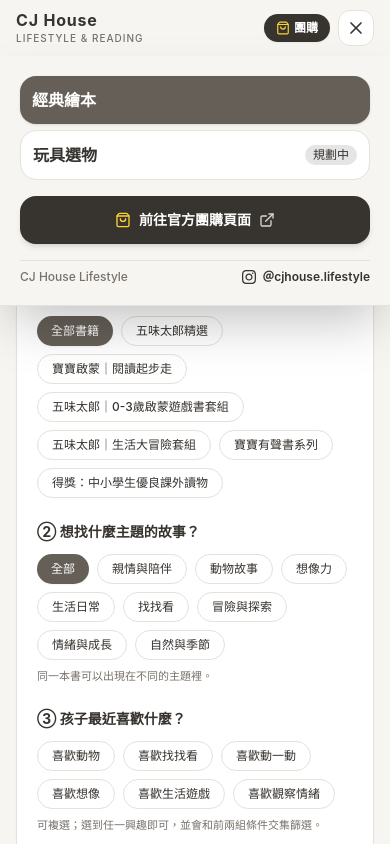
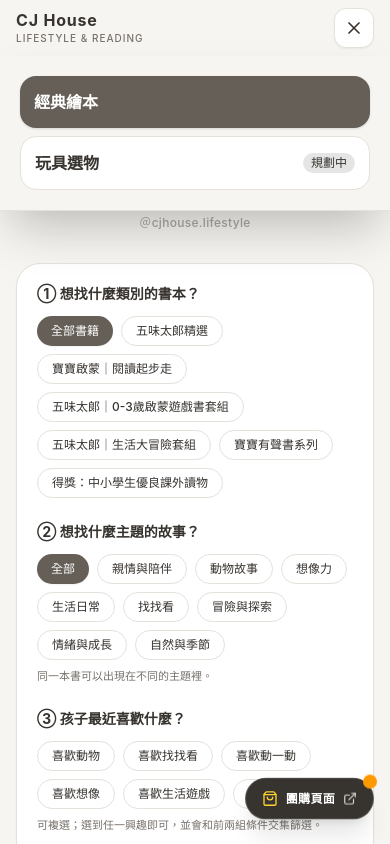
Before and after one commit to cjhouselifestyle/reading-list, a Next.js app: page / in a window 390 px wide. Both pictures are taken after a click on the button "打開選單". Shown: the top 844 px of the page. Built offline with nearby package versions, Linux system fonts and the light colour scheme.

Commit message:
refactor(navbar): 簡化手機版Navbar與漢堡選單，團購按鈕一律常駐右下角懸浮

```diff
--- a/src/components/floating-groupbuy-btn.tsx
+++ b/src/components/floating-groupbuy-btn.tsx
@@ -1,6 +1,5 @@
 "use client";
 
-import { useEffect, useState } from "react";
 import { GROUPBUY_URL } from "@/data/picture-books";
 import { ShoppingBag, ExternalLink } from "lucide-react";
 
@@ -9,25 +8,6 @@ interface FloatingGroupbuyBtnProps {
 }
 
 export function FloatingGroupbuyBtn({ hasSelectedBooks }: FloatingGroupbuyBtnProps) {
-  const [isVisible, setIsVisible] = useState(false);
-
-  useEffect(() => {
-    const handleScroll = () => {
-      // 往下滾動超過 160px 時顯示懸浮按鈕
-      if (window.scrollY > 160) {
-        setIsVisible(true);
-      } else {
-        setIsVisible(false);
-      }
-    };
-
-    window.addEventListener("scroll", handleScroll, { passive: true });
-    handleScroll();
-    return () => window.removeEventListener("scroll", handleScroll);
-  }, []);
-
-  if (!isVisible) return null;
-
   return (
     <aside
       aria-label="快速前往團購頁面"
--- a/src/components/navbar.tsx
+++ b/src/components/navbar.tsx
@@ -68,7 +68,7 @@ export function Navbar() {
             ))}
           </nav>
 
-          {/* 團購按鈕 */}
+          {/* 電腦版團購按鈕 */}
           <a
             href={GROUPBUY_URL}
             target="_blank"
@@ -81,23 +81,12 @@ export function Navbar() {
           </a>
         </div>
 
-        {/* 手機版右側按鈕區 (sm 以下顯示：快速團購 + 漢堡按鈕) */}
-        <div className="flex sm:hidden items-center gap-2">
-          <a
-            href={GROUPBUY_URL}
-            target="_blank"
-            rel="noopener noreferrer"
-            className="inline-flex items-center gap-1 text-xs font-bold px-3 py-1.5 rounded-full bg-[#37332f] text-white shadow-xs whitespace-nowrap"
-          >
-            <ShoppingBag className="w-3.5 h-3.5 text-amber-300" />
-            <span>團購</span>
-          </a>
-
-          {/* 漢堡按鈕 */}
+        {/* 手機版右側：僅保留極簡漢堡按鈕 (完全無多餘按鈕) */}
+        <div className="flex sm:hidden items-center">
           <button
             type="button"
             onClick={() => setIsMobileMenuOpen(!isMobileMenuOpen)}
-            className="w-9 h-9 rounded-xl bg-white border border-[#e5e1db] flex items-center justify-center text-[#37332f] hover:bg-[#e8e4dc] transition-colors focus:outline-none"
+            className="w-10 h-10 rounded-xl bg-white border border-[#e5e1db] flex items-center justify-center text-[#37332f] hover:bg-[#e8e4dc] transition-colors focus:outline-none shadow-xs"
             aria-label={isMobileMenuOpen ? "關閉選單" : "打開選單"}
           >
             {isMobileMenuOpen ? (
@@ -109,18 +98,17 @@ export function Navbar() {
         </div>
       </div>
 
-      {/* 手機版展開抽屜式選單 (Mobile Drawer Overlay) */}
+      {/* 手機版滿版遮罩選單 (Full Mask Drawer) */}
       {isMobileMenuOpen && (
-        <div className="sm:hidden fixed inset-x-0 top-[calc(3.5rem+env(safe-area-inset-top))] bottom-0 bg-black/50 backdrop-blur-xs z-50 animate-in fade-in duration-200">
-          <div className="bg-[#f7f5f1] border-b border-[#e5e1db] p-5 shadow-2xl space-y-4 animate-in slide-in-from-top-4 duration-200">
-            {/* 導覽連結 */}
-            <div className="space-y-1.5">
+        <div className="sm:hidden fixed inset-x-0 top-[calc(3.5rem+env(safe-area-inset-top))] bottom-0 z-50 flex flex-col">
+          {/* 上半部：純淨導覽選單卡片 */}
+          <div className="bg-[#f7f5f1] border-b border-[#e5e1db] p-5 shadow-2xl space-y-2 animate-in slide-in-from-top-3 duration-200">
             {navItems.map((item) => (
               <Link
                 key={item.name}
                 href={item.href}
                 onClick={() => setIsMobileMenuOpen(false)}
-                  className={`flex items-center justify-between p-3 rounded-2xl text-base font-bold transition-all ${
+                className={`flex items-center justify-between p-3.5 rounded-2xl text-base font-bold transition-all ${
                   item.active
                     ? "bg-[#655f57] text-white shadow-sm"
                     : "bg-white text-[#37332f] border border-[#e5e1db] hover:border-[#b8a99b]"
@@ -136,39 +124,9 @@ export function Navbar() {
             ))}
           </div>
 
-            {/* 團購頁面大按鈕 */}
-            <a
-              href={GROUPBUY_URL}
-              target="_blank"
-              rel="noopener noreferrer"
-              onClick={() => setIsMobileMenuOpen(false)}
-              className="flex items-center justify-center gap-2 w-full p-3.5 rounded-2xl bg-[#37332f] text-white font-bold text-sm shadow-md hover:bg-[#1f1d1a] transition-all"
-            >
-              <ShoppingBag className="w-4 h-4 text-amber-300" />
-              <span>前往官方團購頁面</span>
-              <ExternalLink className="w-4 h-4 opacity-80" />
-            </a>
-
-            {/* 底部社群標記 */}
-            <div className="pt-2 border-t border-[#e5e1db] flex items-center justify-between text-xs text-[#77716b]">
-              <span className="font-medium">CJ House Lifestyle</span>
-              <a
-                href="https://www.instagram.com/cjhouse.lifestyle/"
-                target="_blank"
-                rel="noopener noreferrer"
-                className="inline-flex items-center gap-1.5 text-[#37332f] font-semibold hover:underline"
-              >
-                <svg className="w-3.5 h-3.5 fill-current" viewBox="0 0 24 24" aria-hidden="true">
-                  <path d="M12 2.163c3.204 0 3.584.012 4.85.07 3.252.148 4.771 1.691 4.919 4.919.058 1.265.069 1.645.069 4.849 0 3.205-.012 3.584-.069 4.849-.149 3.225-1.664 4.771-4.919 4.919-1.266.058-1.644.07-4.85.07-3.204 0-3.584-.012-4.849-.07-3.26-.149-4.771-1.699-4.919-4.92-.058-1.265-.07-1.644-.07-4.849 0-3.204.013-3.583.07-4.849.149-3.227 1.664-4.771 4.919-4.919 1.266-.057 1.645-.069 4.849-.069zm0-2.163c-3.259 0-3.667.014-4.947.072-4.358.2-6.78 2.618-6.98 6.98-.059 1.281-.073 1.689-.073 4.948 0 3.259.014 3.668.072 4.948.2 4.358 2.618 6.78 6.98 6.98 1.281.058 1.689.072 4.948.072 3.259 0 3.668-.014 4.948-.072 4.354-.2 6.782-2.618 6.979-6.98.059-1.28.073-1.689.073-4.948 0-3.259-.014-3.667-.072-4.947-.196-4.354-2.617-6.78-6.979-6.98-1.281-.059-1.69-.073-4.949-.073zm0 5.838c-3.403 0-6.162 2.759-6.162 6.162s2.759 6.163 6.162 6.163 6.162-2.759 6.162-6.163c0-3.403-2.759-6.162-6.162-6.162zm0 10.162c-2.209 0-4-1.79-4-4 0-2.209 1.791-4 4-4s4 1.791 4 4c0 2.21-1.791 4-4 4zm6.406-11.845c-.796 0-1.441.645-1.441 1.44s.645 1.44 1.441 1.44c.795 0 1.439-.645 1.439-1.44s-.644-1.44-1.439-1.44z"/>
-                </svg>
-                <span>＠cjhouse.lifestyle</span>
-              </a>
-            </div>
-          </div>
-
-          {/* 點擊半透明背景關閉 */}
+          {/* 下半部：深色半透明遮罩 (Mask)，點擊即可關閉 */}
           <div
-            className="h-full w-full"
+            className="flex-1 bg-black/60 backdrop-blur-xs animate-in fade-in duration-200 cursor-pointer"
             onClick={() => setIsMobileMenuOpen(false)}
           />
         </div>
```
Lines whose indentation alone changed are shown as unchanged.
